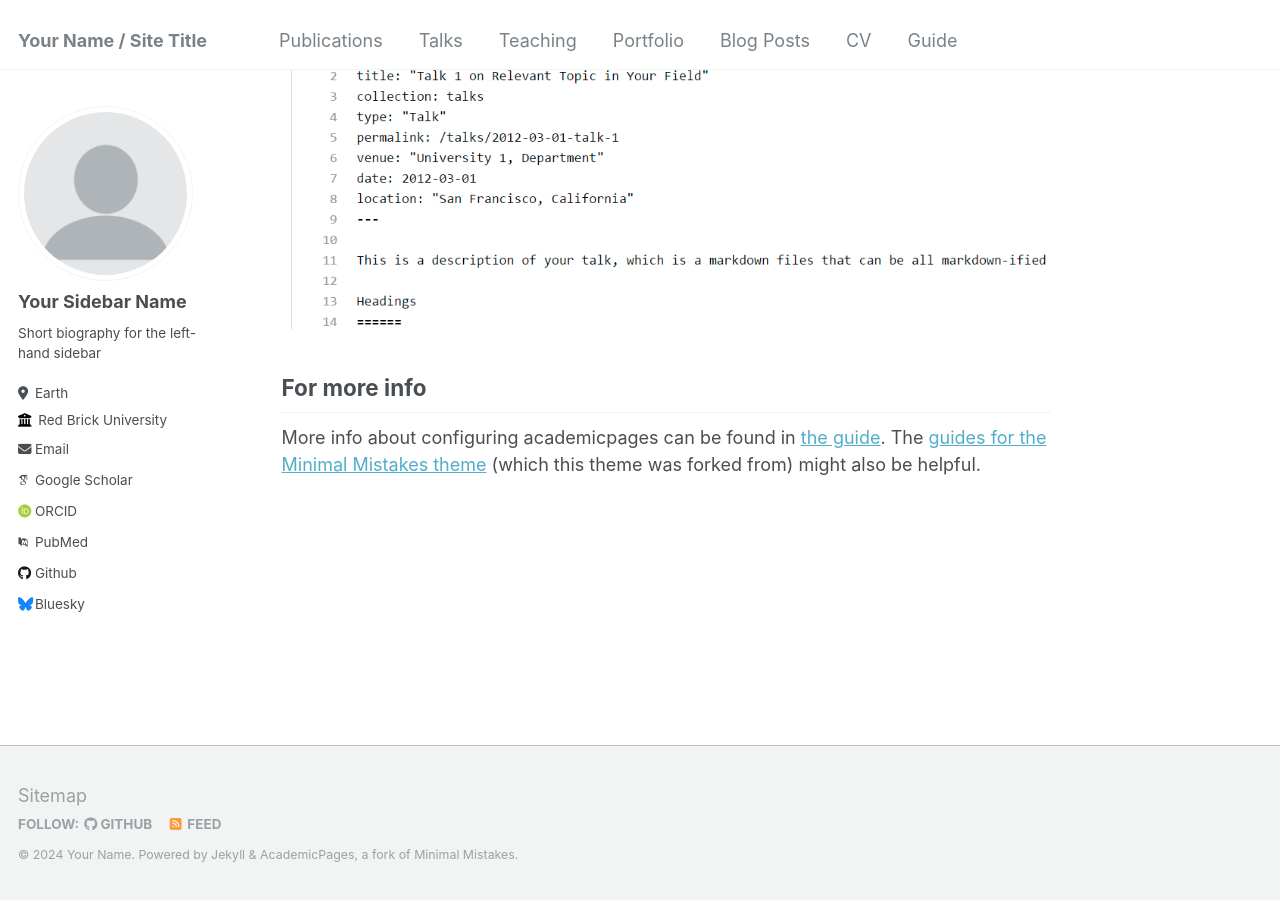
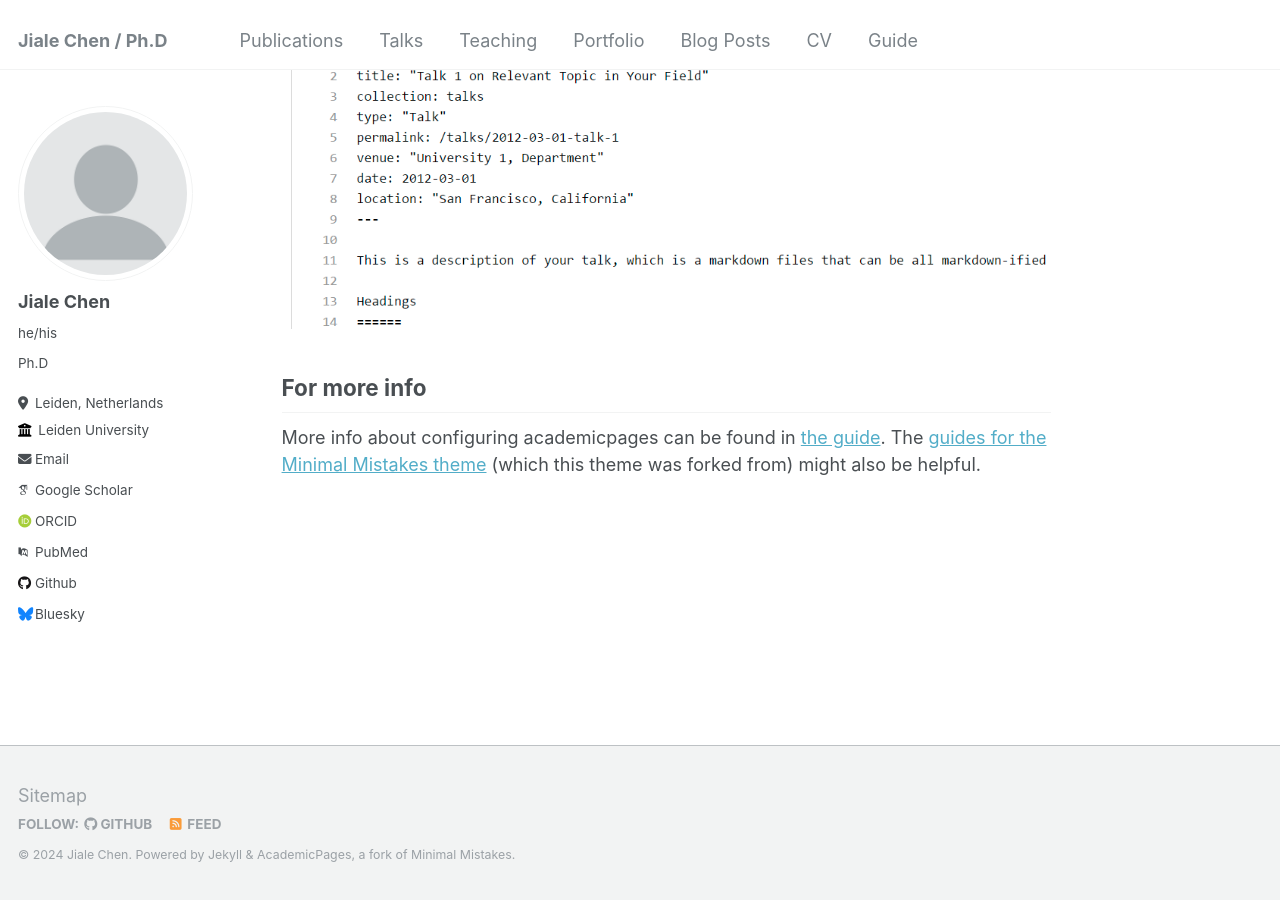
Before and after one commit to jlchen5/jlchen5.github.io, a Jekyll site: the page built from _pages/about.md, in a window 1280 px wide and 900 px high, scrolled down 2660 px. Built offline with Jekyll 4.4.1, drawn with Linux system fonts in a browser that asks for light colours; some web fonts are replaced.

Commit message:
Update _config.yml

```diff
--- a/_config.yml
+++ b/_config.yml
@@ -8,13 +8,13 @@
 
 # Basic Site Settings
 locale                   : "en-US"
-title                    : "Your Name / Site Title"
+title                    : "Jiale Chen / Ph.D"
 title_separator          : "-"
-name                     : &name "Your Name"
-description              : &description "personal description"
-url                      : https://academicpages.github.io # the base hostname & protocol for your site e.g. "https://mmistakes.github.io"
-baseurl                  : "" # the subpath of your site, e.g. "/blog"
-repository               : "academicpages/academicpages.github.io"
+name                     : "Jiale Chen"
+description              : "Bioinformatian"
+url                      : https://jlchen5.github.io # the base hostname & protocol for your site e.g. "https://mmistakes.github.io"
+baseurl                  : "/blog" # the subpath of your site, e.g. "/blog"
+repository               : "jlchen5/jlchen5.github.io"
 
 # Site Author - The following control what appear as part of the author content on the side bar.
 #               If a field is blank the icon and link will not appear, otherwise it will be shown.
@@ -22,27 +22,27 @@ repository               : "academicpages/academicpages.github.io"
 author:
   # Biographic information
   avatar           : "profile.png"
-  name             : "Your Sidebar Name"
-  pronouns         : # example: "she/her"
-  bio              : "Short biography for the left-hand sidebar"
-  location         : "Earth"
-  employer         : "Red Brick University"
+  name             : "Jiale Chen"
+  pronouns         : "he/his"
+  bio              : "Ph.D"
+  location         : "Leiden, Netherlands"
+  employer         : "Leiden University"
   uri              : # URL
-  email            : "none@example.org"
+  email            : "xomics1@gmail.com"
 
   # Academic websites
   arxiv            : # URL - Update with the correct link to your profile
   googlescholar    : "https://scholar.google.com/citations?user=PS_CX0AAAAAJ"
   impactstory      : # URL
   orcid            : "http://orcid.org/yourorcidurl"
-  pubmed           : "https://www.ncbi.nlm.nih.gov/pubmed/?term=john+snow"
+  pubmed           : "https://www.ncbi.nlm.nih.gov/pubmed/?term=J.+Chen"
   researchgate     : # URL
 
   # Repositories and software development
   bitbucket        : # Username - Update with your username on the site
   codepen          : # Username
   dribbble         : # Username
-  github           : "academicpages"
+  github           : "jlchen5"
   kaggle           : # Username
   stackoverflow    : # User number or user number and name (i.e., use "1" or "1/jeff-atwood")
 
```
